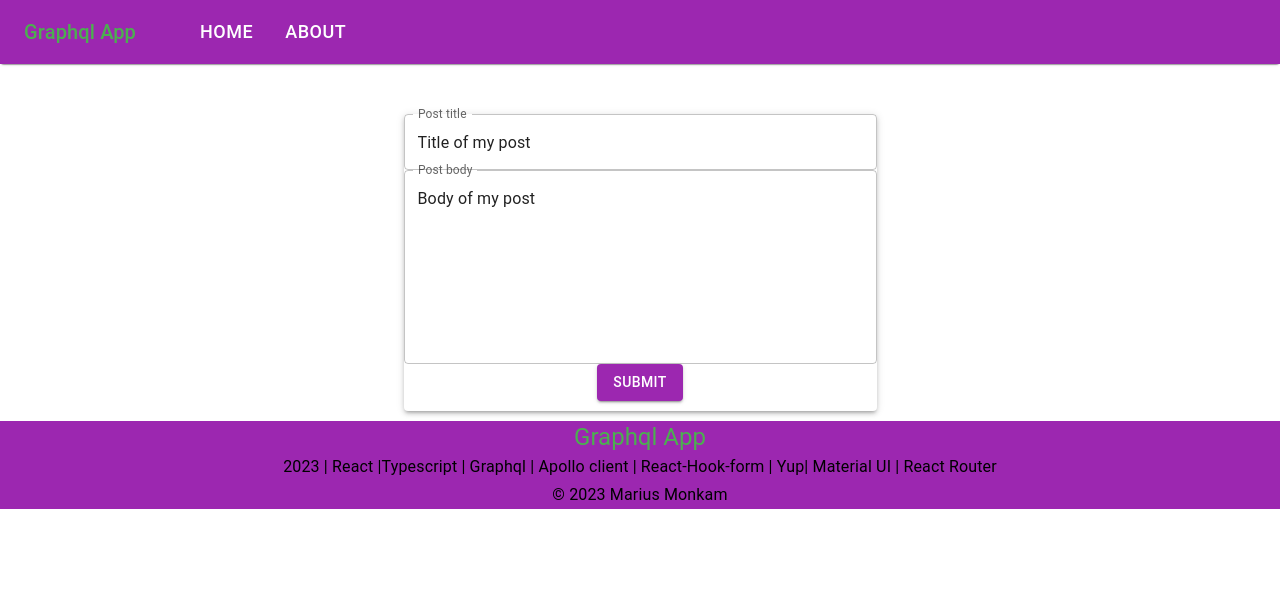
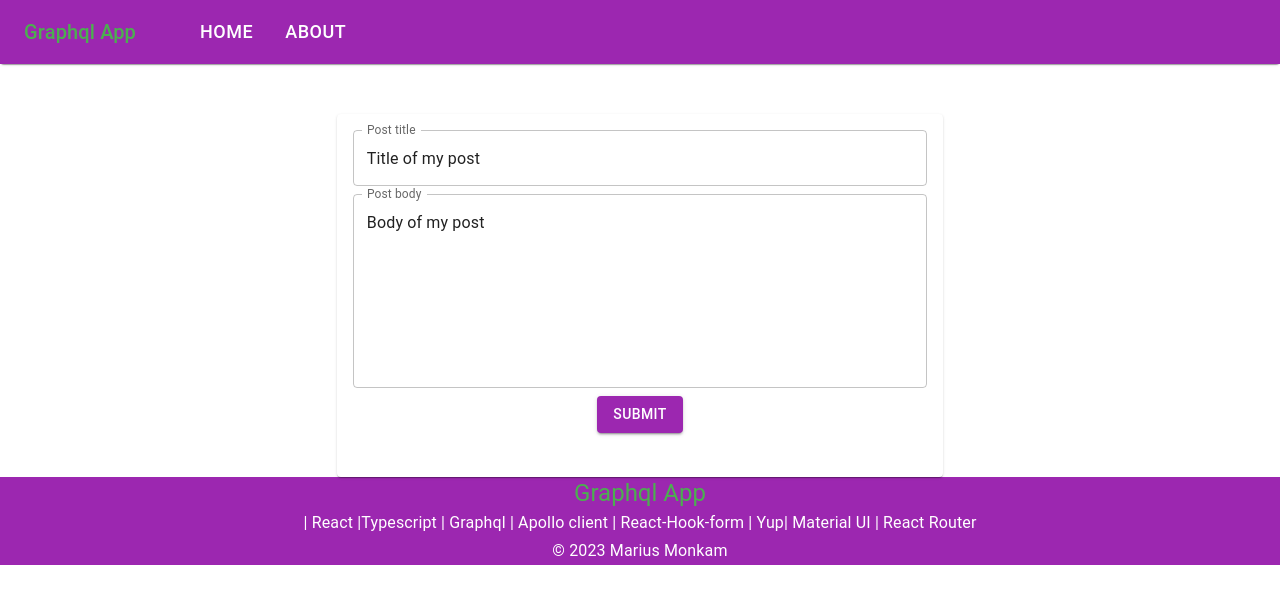
Before and after one commit to MariusMonkam/graphql-apollo-client, a React (Create React App) app: page /about in a window 1280 px wide. Shown: the top 604 px of the page. Built offline with nearby package versions, Linux system fonts and the light colour scheme.

Commit message:
fixing ui form

```diff
--- a/src/components/footer/footer.component.tsx
+++ b/src/components/footer/footer.component.tsx
@@ -19,12 +19,14 @@ export const Footer: FC = (): ReactElement => {
             </Typography>
           </Grid>
           <Grid item xs={12}>
-            <Typography color="contrastText" variant="subtitle1">
-              {`${new Date().getFullYear()} | React |Typescript | Graphql | Apollo client | React-Hook-form | Yup| Material UI | React Router`}
+            <Typography color="primary.contrastText" variant="subtitle1">
+              {
+                "| React |Typescript | Graphql | Apollo client | React-Hook-form | Yup| Material UI | React Router"
+              }
             </Typography>
           </Grid>
           <Grid item xs={12}>
-            <Typography color="contrastText" variant="subtitle1">
+            <Typography color="primary.contrastText" variant="subtitle1">
               {`© ${new Date().getFullYear()} Marius Monkam`}
             </Typography>
           </Grid>
--- a/src/components/posts/posts-form/posts-form.component.tsx
+++ b/src/components/posts/posts-form/posts-form.component.tsx
@@ -3,12 +3,10 @@ import { yupResolver } from "@hookform/resolvers/yup";
 import * as yup from "yup";
 import { useForm, Controller } from "react-hook-form";
 import { useCreatePost } from "../../../hooks/posts/useCreatePost";
-import { TextField } from "@mui/material";
+import { TextField, Card, CardContent, Grid } from "@mui/material";
 
 import "./posts-form.component.css";
-import Box from "@mui/material/Box";
 import Button from "@mui/material/Button";
-import Paper from "@mui/material/Paper";
 import { useTheme } from "@mui/material/styles";
 
 interface FormData {
@@ -39,13 +37,10 @@ const PostsForm: React.FC = () => {
 
   return (
     <form onSubmit={onSubmit}>
-      <Paper elevation={3}>
-        <Box
-          sx={{
-            width: "100%",
-            height: "auto",
-          }}
-        >
+      <Card>
+        <CardContent>
+          <Grid container spacing={1}>
+            <Grid xs={12} item>
               <Controller
                 name="title"
                 control={control}
@@ -61,7 +56,8 @@ const PostsForm: React.FC = () => {
                   />
                 )}
               />
-
+            </Grid>
+            <Grid xs={12} item>
               <Controller
                 name="body"
                 control={control}
@@ -79,7 +75,9 @@ const PostsForm: React.FC = () => {
                   />
                 )}
               />
-        </Box>
+            </Grid>
+
+            <Grid xs={12} item>
               <div
                 style={{
                   display: "flex",
@@ -97,7 +95,10 @@ const PostsForm: React.FC = () => {
                   <input hidden type="submit" />
                 </Button>
               </div>
-      </Paper>
+            </Grid>
+          </Grid>
+        </CardContent>
+      </Card>
     </form>
   );
 };
```
Lines whose indentation alone changed are shown as unchanged.
